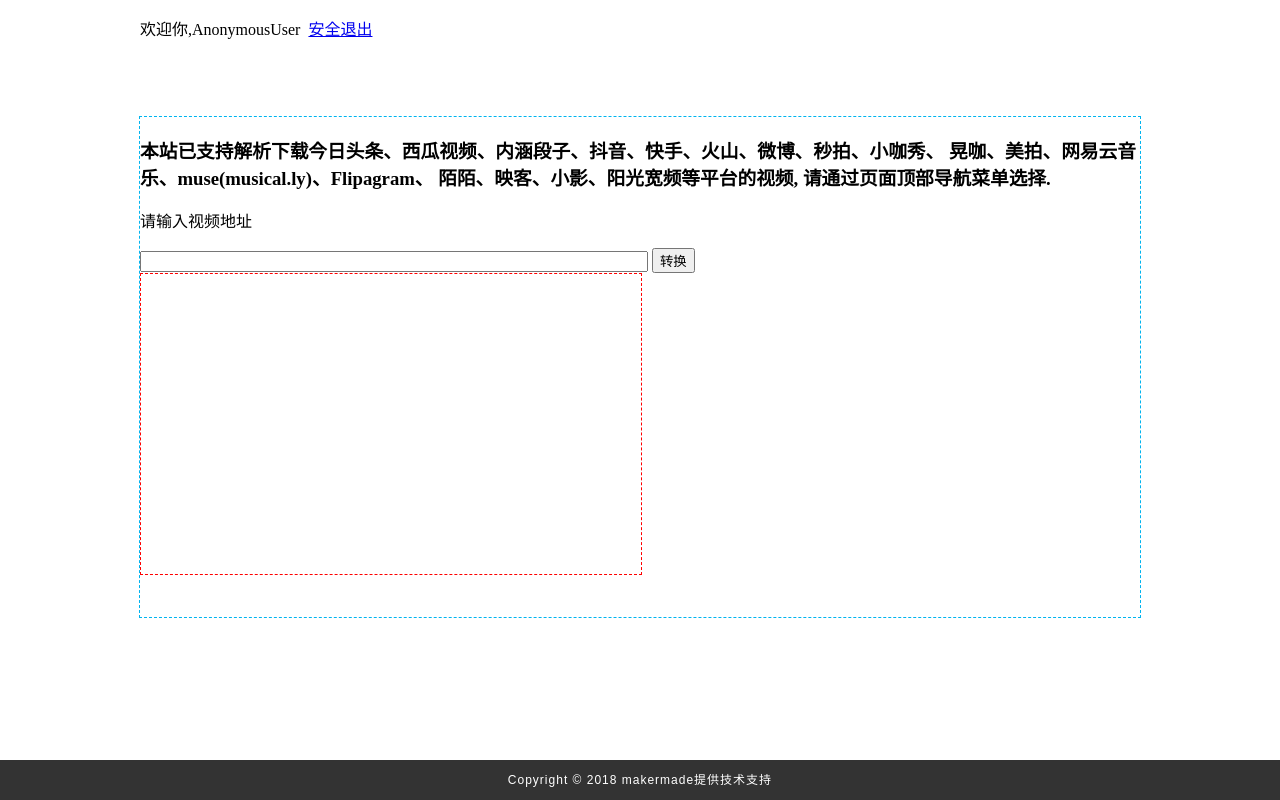
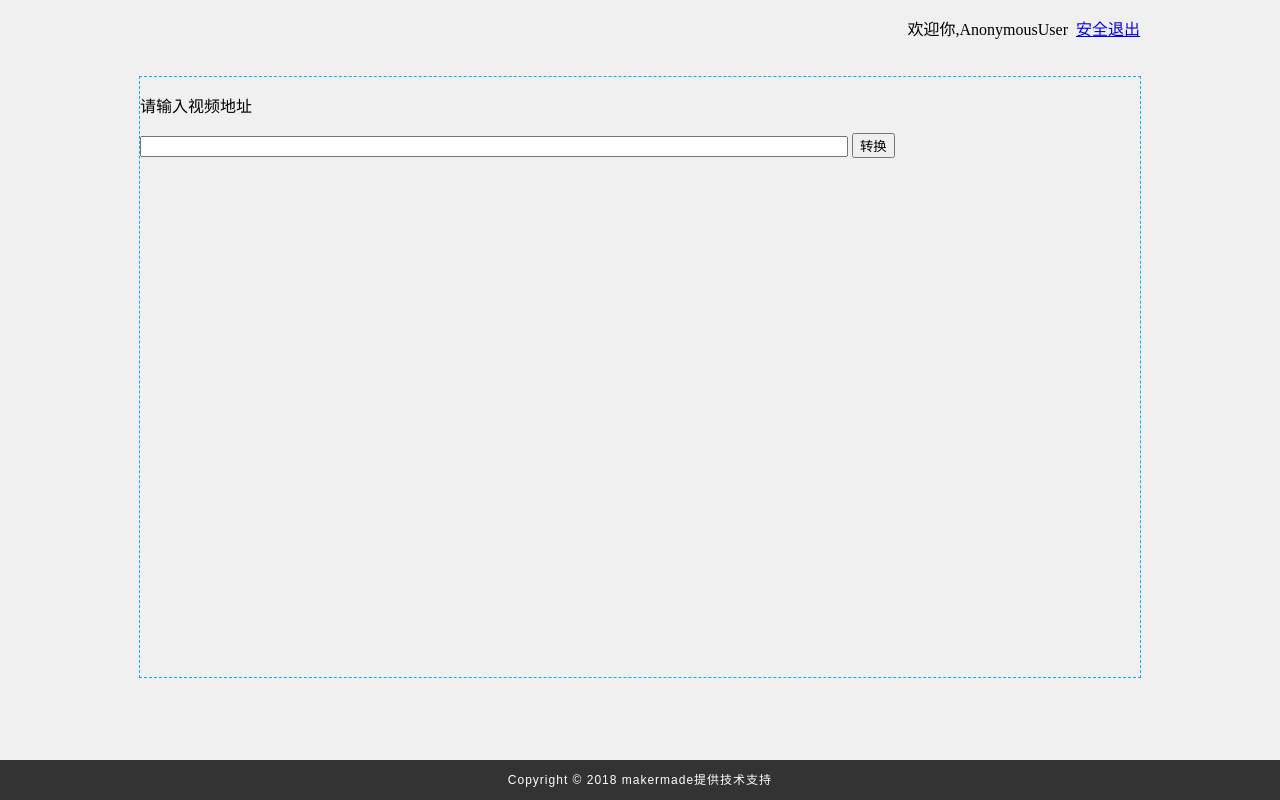
Before and after one commit to makerlee/convertVideo, a Django app: template templates/index.html in a window 1280 px wide. Run offline with Django 3.2, Linux system fonts and the light colour scheme; the template is opened without the code that fills it, so the values that code supplies are empty.

Commit message:
一些优化

```diff
--- a/django_demo/settings.py
+++ b/django_demo/settings.py
@@ -23,9 +23,9 @@
 SECRET_KEY = 'b5ea%64)g(laepbxov4#^j0%q$and2-f01-xtq7jlq*%=8n3v7'
 
 # SECURITY WARNING: don't run with debug turned on in production!
-DEBUG = True
+DEBUG = False
 
-ALLOWED_HOSTS = []
+ALLOWED_HOSTS = ['localhost', '127.0.0.1']
 
 
 # Application definition
--- a/templates/index.html
+++ b/templates/index.html
@@ -1,7 +1,7 @@
 {% load staticfiles %}
 
 <!DOCTYPE html>
-<html lang="en">
+<html>
 <head>
     <meta charset="UTF-8">
     <title>视频转换</title>
@@ -9,6 +9,7 @@
     <style type="text/css">
         body{
             margin: 0px;
+            background-color: #f0f0f0;
         }
         #header{
             width: 1000px;
@@ -17,14 +18,14 @@
         }
         .main{
             width: 1000px;
-            height: 500px;
+            height: 600px;
             border: 1px dashed #00b4ef;
-            margin: 50px auto;
+            margin: 0px auto;;
+            padding: 0;
         }
         #content{
             width: 500px;
-            height: 300px;
-            border: 1px dashed red;
+            min-height: 300px;
         }
         #footer {
                 height: 40px;
@@ -43,42 +44,52 @@
 </head>
 <body>
     <div id="header">
-        <p>欢迎你,{{ user }}&nbsp;&nbsp;<a href="#" onclick="signOut()">安全退出</a></p>
+        <p align="right">欢迎你,{{ user }}&nbsp;&nbsp;<a href="#" onclick="signOut()">安全退出</a></p>
     </div>
     <div class="main">
+        <!--
         <h3>本站已支持解析下载今日头条、西瓜视频、内涵段子、抖音、快手、火山、微博、秒拍、小咖秀、
             晃咖、美拍、网易云音乐、muse(musical.ly)、Flipagram、
             陌陌、映客、小影、阳光宽频等平台的视频, 请通过页面顶部导航菜单选择.</h3>
+        -->
         <p>请输入视频地址</p>
-        <input id="originURL" type="text" name="originURL" style="width: 500px">
+        <input id="originURL" type="text" name="originURL" style="width: 700px">
         <button name="cv" onclick="convert()">转换</button>
+        <!--
+        <button name="cl" onclick="clear()">清空</button>
+        -->
         <div id="content">
-            <p id="cover"></p>
-            <p id="text"></p>
             <p id="video">
                 <a href="" hidden="hidden" id="down">下载</a>
             </p>
+
+            <img id="cover" src="{% static 'img/def.jpg' %}" width="300px" hidden="hidden">
         </div>
     </div>
     <div id="footer">
         Copyright &copy; 2018 makermade提供技术支持
     </div>
 </body>
-</html>
-  <script type="text/javascript">
+<script type="text/javascript">
         function convert() {
             var aaa = $("#originURL").val();
             $.ajax({
                 method:'post',
-                url:'http://localhost:8000/convertURL',
+                url:'http://{{ request.get_host }}/convertURL',
                 data:"originalURL="+aaa,
                 dataType:'json',
                 success:function (data) {
+                    console.log(data);
                     if(data.retCode === 200){
                         var video = data.data.video;
-                        alert(video);
                         $("#down").attr("href","http:"+video);
                         $("#down").show();
+
+                        //封面展示
+                        var cover = data.data.cover;
+                        if (cover){
+                            $("#cover").attr("src",cover).show();
+                        }
                     }else{
                         $("#originURL").val("");
                         alert(data.retDesc);
@@ -87,15 +98,20 @@
             });
         }
 
+        function clear() {
+            $("#down").hide();
+            $("#cover").hide();
+        }
+
         function signOut() {
             if (window.confirm("你确定要退出么?")){
                 $.ajax({
                     method:'get',
-                    url:'http://localhost:8000/signout',
+                    url:'http://{{ request.get_host }}/signout',
                     data:"aaa="+111,
                     dataType:'json',
                     success:function (data) {
-                        window.location.href = "http://localhost:8000/#";
+                        window.location.href = "http://{{ request.get_host }}/#";
                         console.log(data);
                         return true;
                     }
@@ -105,3 +121,4 @@
             }
         }
     </script>
+</html>
```
Also changed, not shown: templates/login.html (+16 -4 lines), django_demo/static/img/def.jpg (added).
